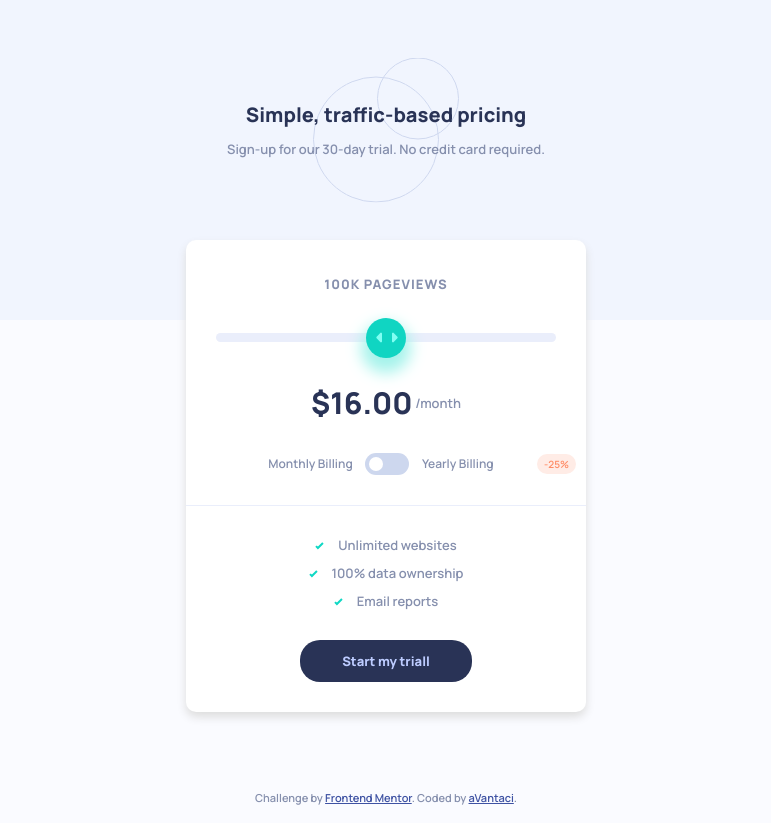
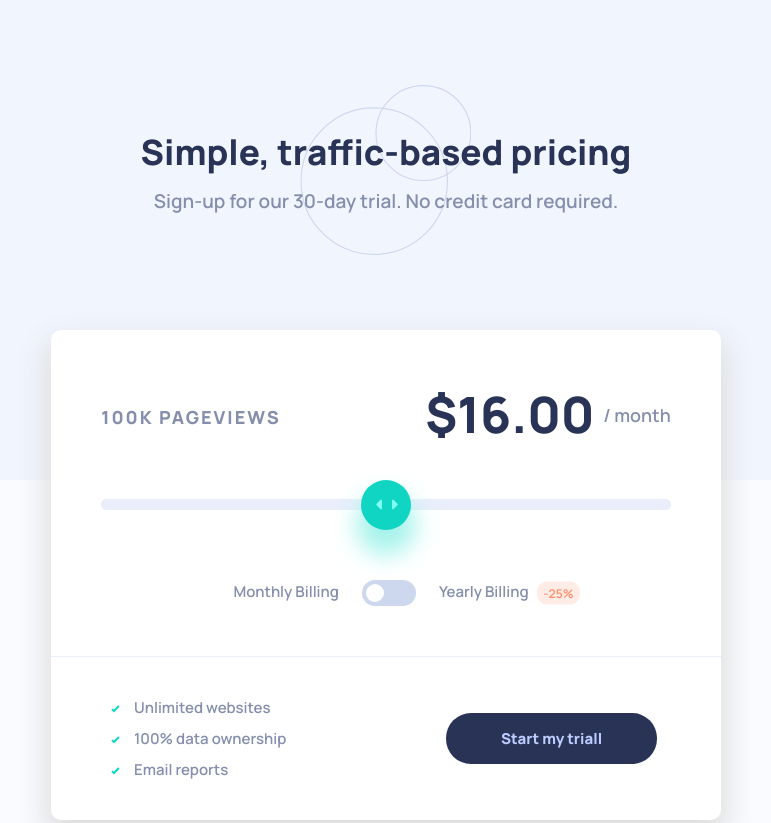
Before and after one commit to aVantaci/3-interactive-pricing-component-main, a plain HTML site: page index.html in a window 1536 px wide. Shown: the top 823 px of the page, without its empty margins (382-1153 px from the left). Drawn offline with Linux system fonts and the light colour scheme.

Commit message:
second commit

```diff
--- a/index.html
+++ b/index.html
@@ -16,14 +16,20 @@
       font-size: 11px;
       text-align: center;
       width: 100%;
-      /* padding: 10px 0; */
+      padding: 10px 0;
       position: absolute;
-      top: 790px;
+      top: 750px;
     }
 
     .attribution a {
       font-size: 11px;
       color: hsl(228, 45%, 44%);
+    }
+
+    @media only screen and (min-width: 1440px) {
+      .attribution {
+        top: 900px
+      }
     }
   </style>
 </head>
@@ -45,7 +51,7 @@
       <input type="range" min="1" max="5" value="3" class="slider-bar" id="myRange">
       <p class="cost">
         <span>$16.00</span>
-        /month
+        / month
       </p>
 
       <div class="billing">
--- a/sass/_slider-bar.sass
+++ b/sass/_slider-bar.sass
@@ -25,3 +25,16 @@
         background: url(../images/icon-slider.svg) $colorSliderBackground 55% center no-repeat
         cursor: grab
         outline: none
+
+@media only screen and (min-width: 1440px)
+    .slider-bar
+        height: 11px
+        margin: 70px auto 40px
+        &::-webkit-slider-thumb
+            width: 50px
+            height: 50px
+            box-shadow: 0 20px 25px 5px $colorFullSliderBar
+        &::-moz-range-thumb
+            width: 50px
+            height: 50px
+            box-shadow: 0 20px 25px 5px $colorFullSliderBar
--- a/sass/_toggle-switch.sass
+++ b/sass/_toggle-switch.sass
@@ -16,8 +16,8 @@
         &:focus + .slider
             box-shadow: 0 0 1px $colorFullSliderBar
         &:checked + .slider:before
-            -webkit-transform: translateX(26px)
-            -ms-transform: translateX(26px)
+            -webkit-transform: translateX(20px)
+            -ms-transform: translateX(20px)
             transform: translateX(20px)
     .slider
         position: absolute
@@ -43,3 +43,18 @@
             border-radius: 34px
             &::before
                 border-radius: 50%
+
+@media only screen and (min-width: 1440px)
+    .switch
+        width: 54px
+        height: 26px
+        margin: 30px 20px
+        input
+            &:checked + .slider:before
+                -webkit-transform: translateX(28px)
+                -ms-transform: translateX(28px)
+                transform: translateX(28px)
+        .slider
+            &::before
+                height: 18px
+                width: 18px
--- a/sass/style.sass
+++ b/sass/style.sass
@@ -47,9 +47,7 @@ div.wrapper
     top: 240px
     left: 50%
     transform: translateX(-50%)
-    align-self: center
-    justify-self: center
-    max-width: 400px
+    max-width: 670px
     section.one
         border-bottom: 1px $colorEmptySliderBar solid
         p
@@ -64,6 +62,7 @@ div.wrapper
                     font-size: 30px
                     font-weight: 800
                     color: $colorTextAndCtaBackground
+                    padding-right: 5px
                     vertical-align: -6px
         div.billing
             text-align: center
@@ -80,7 +79,7 @@ div.wrapper
                     border-radius: 10px
                     position: absolute
                     top: 50%
-                    right: 10px
+                    margin-left: 8px
                     transform: translateY(-50%)
 
     section.two
@@ -102,3 +101,61 @@ div.wrapper
             border-radius: 20px
             margin-bottom: 30px
             font-weight: 800
+
+@media only screen and (min-width: 1440px)
+    body
+        *
+            font-size: 15px
+    img
+        &.one
+            height: 60%
+        &.two
+            top: 170px
+            height: 170px
+    header
+        top: 170px
+        h1
+            font-size: 35px
+        p
+            width: 100%
+            font-size: 19px
+            padding-top: 14px
+    div.wrapper
+        box-shadow: 0px 15px 30px 5px #ddd
+        top: 330px
+        section.one
+            p
+                &.views
+                    padding: 75px 0 0 7.5%
+                    text-align: left
+                    font-size: 18px
+                    letter-spacing: 2px
+                    span
+                        font-size: 18px
+                &.cost
+                    position: absolute
+                    right: 7.5%
+                    top: 50px
+                    font-size: 18px
+                    span
+                        font-size: 50px
+                        vertical-align: -11px
+            div.billing
+                margin-bottom: 20px
+                p
+                    font-size: 15px
+                    &:nth-of-type(3)
+                        font-size: 12px
+        section.two
+            display: flex
+            ul.pros
+                width: 47%
+                text-align: left
+                padding: 40px
+                li
+                    margin-left: 20px
+            button
+                align-self: center
+                margin: 0
+                padding: 15px 55px
+                border-radius: 25px
```
Also changed, not shown: css/style.css, 1 other file.
